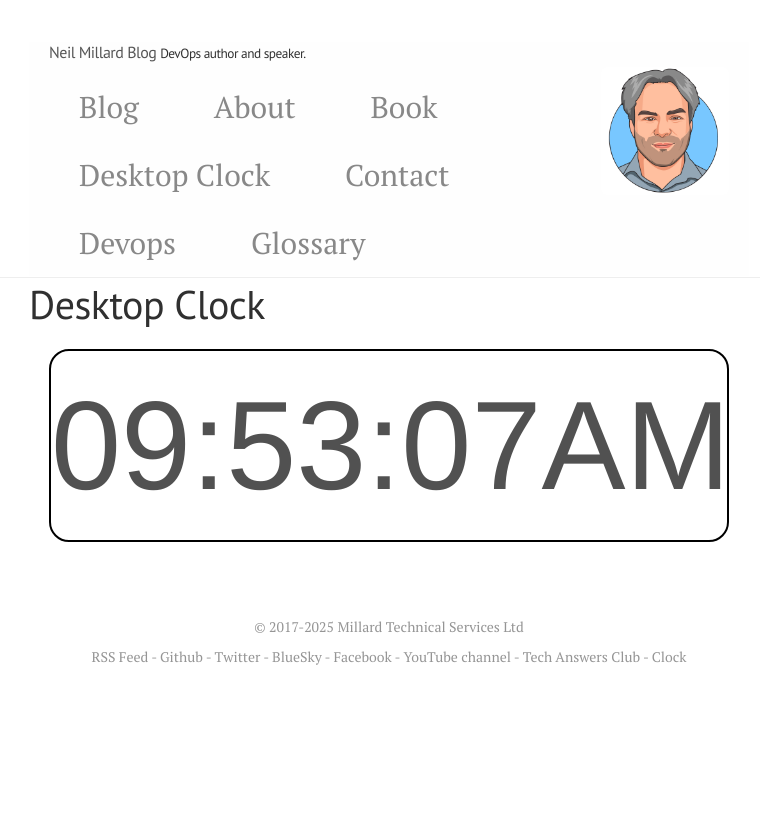
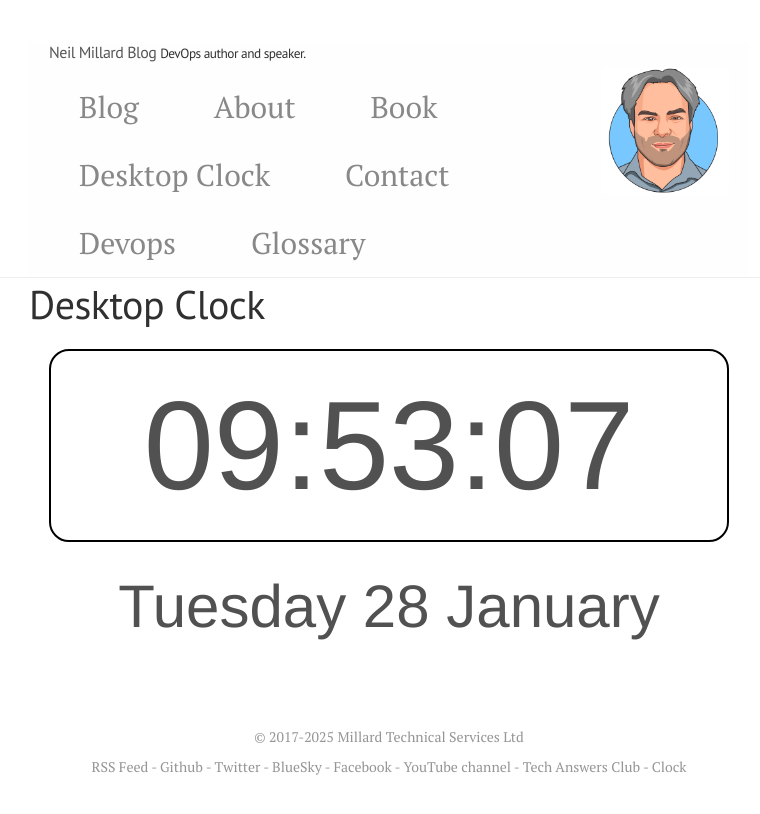
Before and after one commit to neilmillard/neilmillard.github.io, a Jekyll site: the page built from clock/index.html, in a window 1280 px wide. Shown: the top 814 px of the page, without its empty margins (251-1011 px from the left). Built offline with Jekyll 4.4.1, drawn with Linux system fonts in a browser that asks for light colours; nearby versions of some CDN libraries; comment, search, counter and statistics services are not loaded; some of the changed lines change nothing that is shown.

Commit message:
Add Date to clock

```diff
--- a/clock/index.html
+++ b/clock/index.html
@@ -8,6 +8,7 @@ title: Desktop Clock
 <div class="row">
   <div class="col-md-8">
     <div id="clock">8:10:45</div>
+    <div id="date">6 September</div>
     <script src="{{ site.baseurl }}/public/clock.js"></script>
   </div>
 </div>
--- a/public/clock.js
+++ b/public/clock.js
@@ -1,22 +1,24 @@
 // Calling showTime function at every second
 setInterval(showTime, 1000);
 
+const months = ["January","February","March","April","May","June","July","August","September","October","November","December"];
+const weekdays = ["Sunday","Monday","Tuesday","Wednesday","Thursday","Friday","Saturday"]
 // Defining showTime function
 function showTime() {
   // Getting current time and date
   let time = new Date();
+  let weekday = weekdays[time.getDay()];
+  let date = time.getDate();
+  let month = months[time.getMonth()];
   let hour = time.getHours();
   let min = time.getMinutes();
   let sec = time.getSeconds();
-  let am_pm = "AM";
 
   // Setting time for 12 Hrs format
   if (hour >= 12) {
       if (hour > 12) hour -= 12;
-      am_pm = "PM";
   } else if (hour === 0) {
       hour = 12;
-      am_pm = "AM";
   }
 
   // leading 0 padding
@@ -32,8 +34,14 @@ function showTime() {
       ":" +
       min +
       ":" +
-      sec +
-      am_pm;
+      sec;
+    document.getElementById(
+      "date"
+    ).innerHTML = weekday +
+      " " +
+      date +
+      " " +
+      month;
 }
 
 showTime();
--- a/public/css/clock.css
+++ b/public/css/clock.css
@@ -7,3 +7,10 @@
   border: 2px solid black;
   border-radius: 20px;
 }
+#date {
+  font-family: "Helvetica Neue", Helvetica, Arial, sans-serif;
+  font-size: 60px;
+  width: 680px;
+  margin: 20px;
+  text-align: center;
+}
```
Lines whose indentation alone changed are shown as unchanged.
